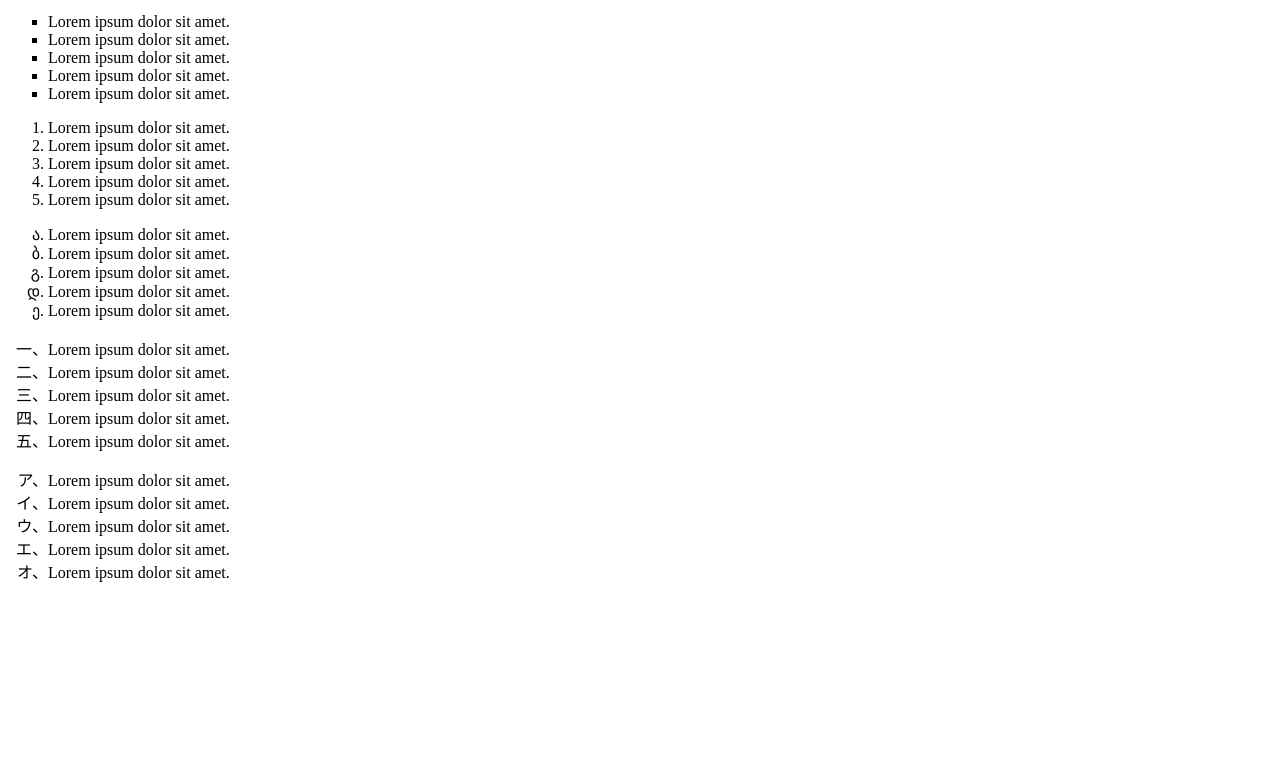
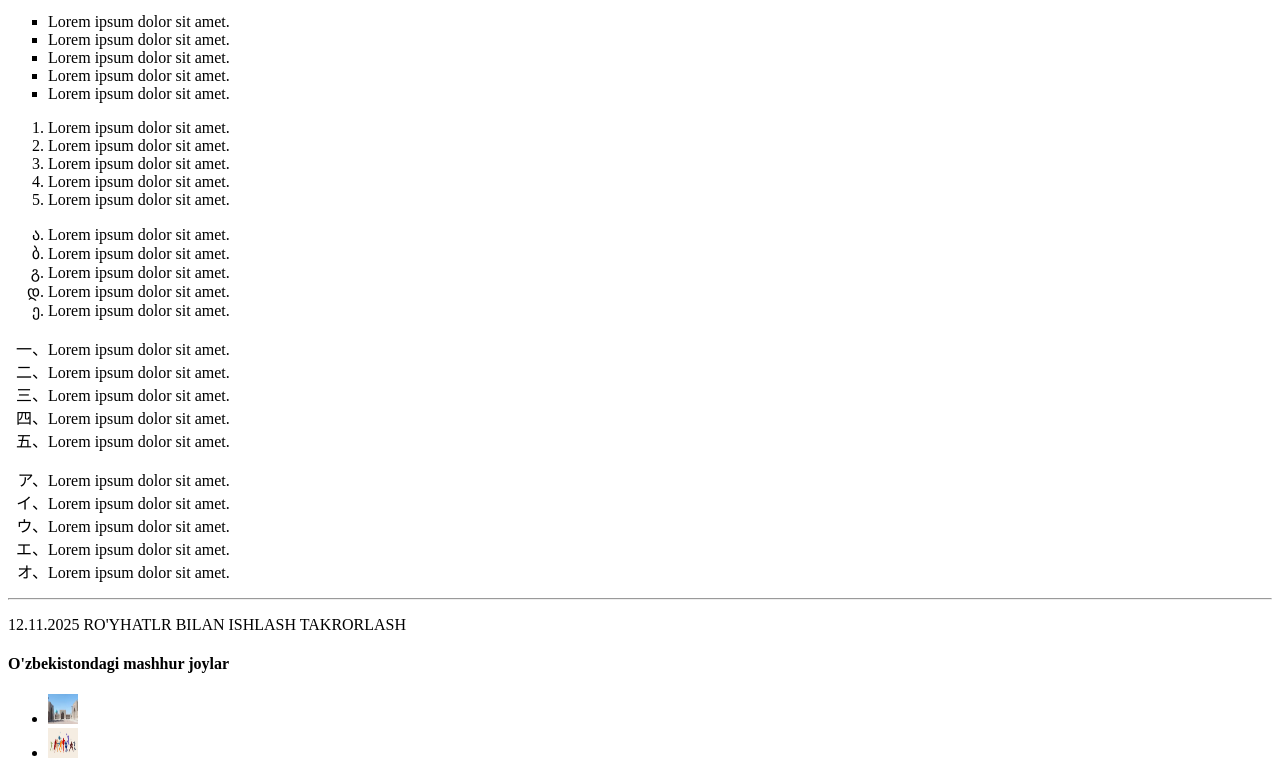
Before and after one commit to asadbek11211/Vorislar_darslari_7_IT, a plain HTML site: page Royhatlar.html in a window 1280 px wide. Shown: the part 613-1391 px from the top of the page. Before the commit the page ends 1211 px from the top, so only its background shows below. Drawn offline with Linux system fonts and the light colour scheme; files whose address does not match are found by name.

Commit message:
Royhatlar takrorlash

```diff
--- a/Royhatlar.html
+++ b/Royhatlar.html
@@ -95,5 +95,23 @@
         <li>Lorem ipsum dolor sit amet.</li>
         <li>Lorem ipsum dolor sit amet.</li>
     </ul>
+    <hr>
+    <p>12.11.2025 RO'YHATLR BILAN ISHLASH TAKRORLASH</p>
+
+    <h4>
+        O'zbekistondagi mashhur joylar
+    </h4>
+    <ul>
+        <li>
+            <a href="https://uz.wikipedia.org/wiki/Registon_maydoni">
+                <img src="imgs\registan.jpg" width="30" height="30">
+            </a>
+        </li>
+        <li>
+            <a href="">
+                <img src="E:\Vorislar_darslari_IT_7\images.jpg" width="30" height="30">
+            </a>
+        </li>
+    </ul>
 </body>
 </html>
```
Also changed, not shown: imgs/registan.jpg (added).
